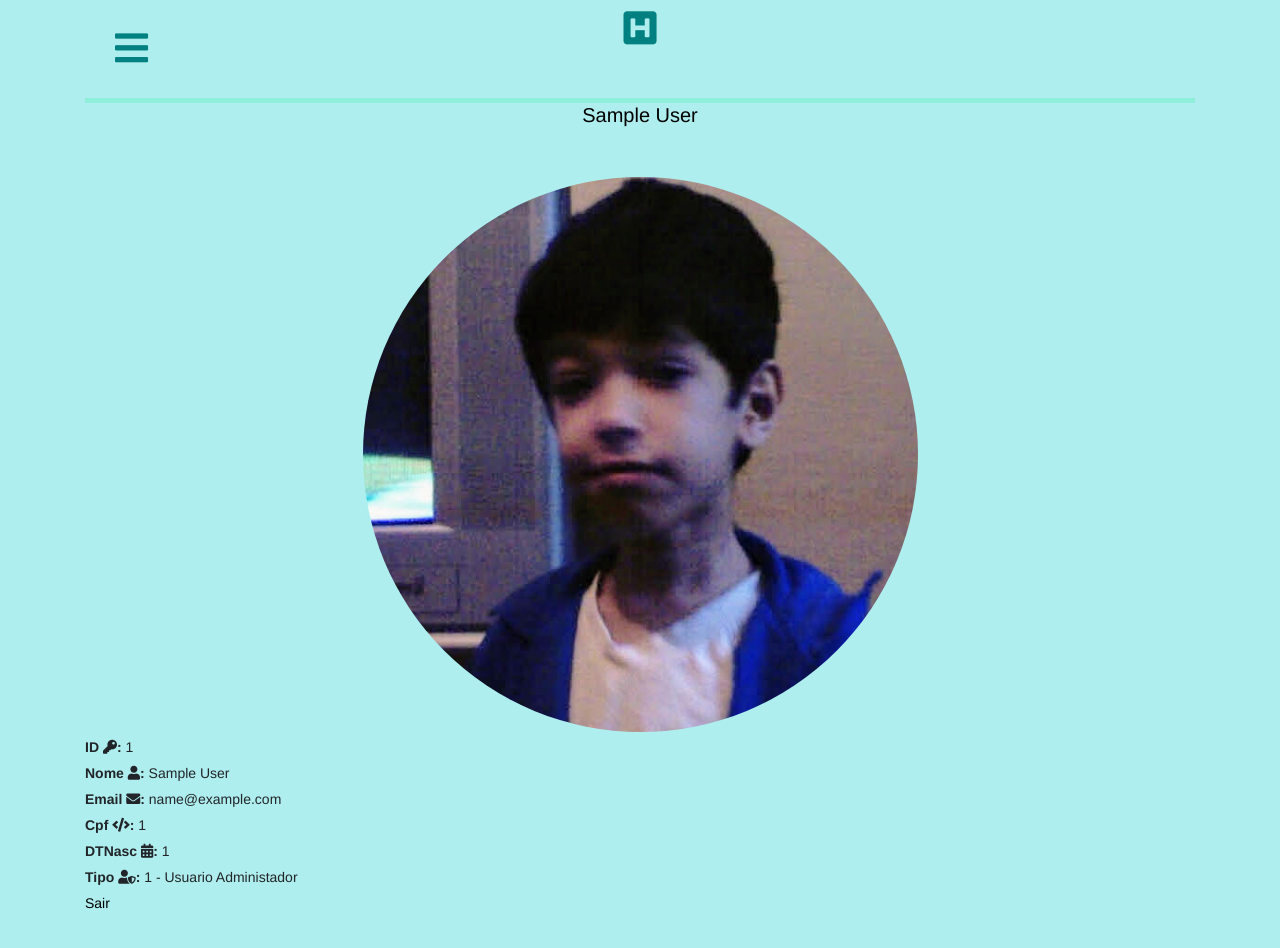
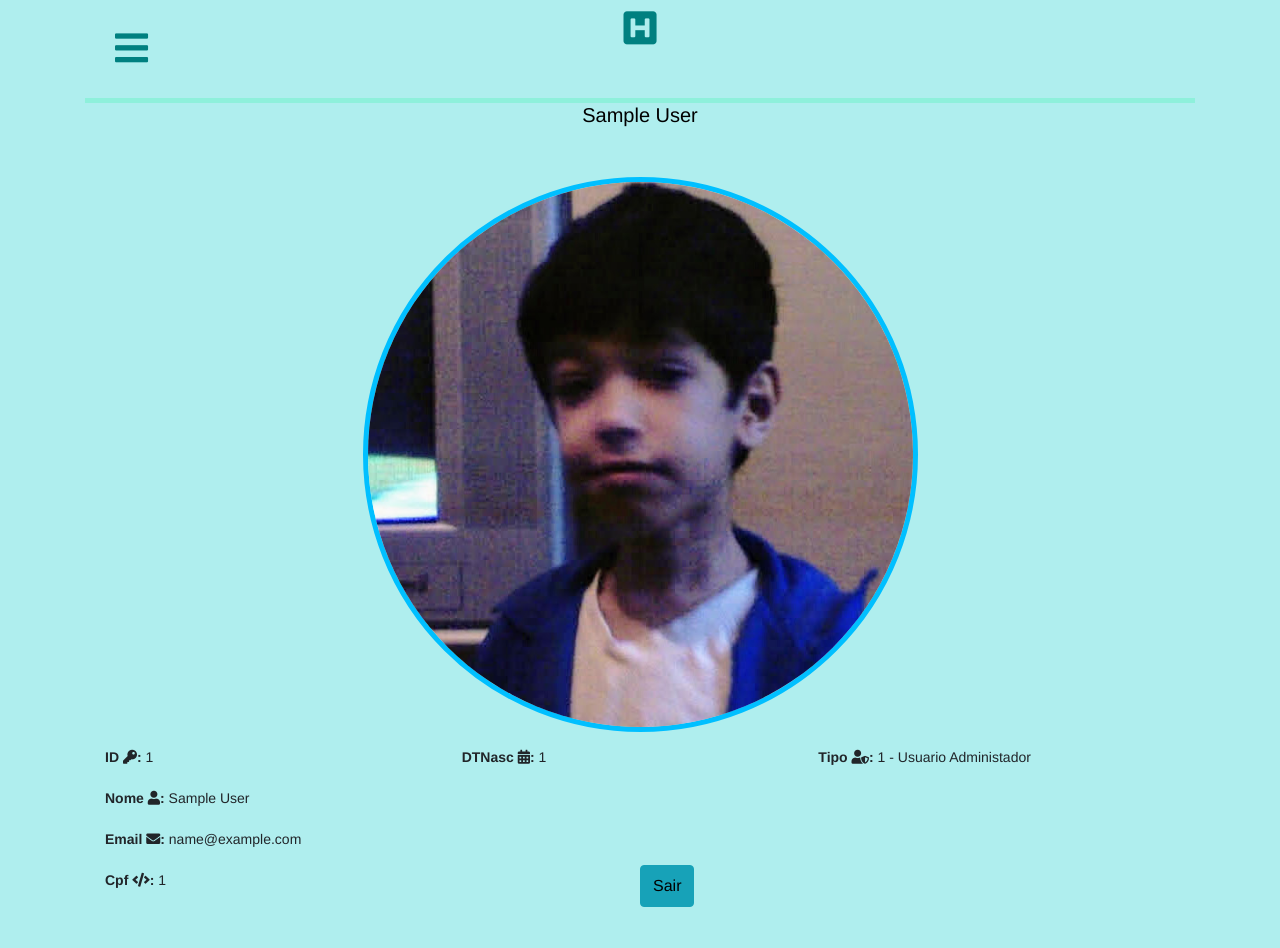
Before and after one commit to dieguesmosken/app-htp-v2.0, a PHP site: page /2021/profile.php in a window 1280 px wide. Shown: the top 948 px of the page. Run offline with PHP 8.4, Linux system fonts and the light colour scheme; the visitor is signed in with stand-in values (Sample User, id 1); some libraries are stand-ins or nearby versions.

Commit message:
add bootstrap on profile

```diff
--- a/View/profile.php
+++ b/View/profile.php
@@ -81,25 +81,34 @@ if(!empty($_SESSION['id'])){
 
                     <div class="personal1"><?php
                     if($_SESSION['id'] == 1){
-                        echo "<br><img src='../img/User/matheus.png' class='img_user' width='50%' height='50%' alt='User_Avatar'>";
+                        echo "<br><img src='../img/User/matheus.png' class='img_personal1' width='50%' height='50%' alt='User_Avatar'>";
                     }
 
                     else if($_SESSION['id'] == 3){
-                        echo "<br><img src='../img/User/bruno.png' class='img_user' width='50%' height='50%' alt='User_Avatar'>";
+                        echo "<br><img src='../img/User/bruno.png' class='img_personal1' width='50%' height='50%' alt='User_Avatar'>";
                     }else{
-                        echo "<br><img src='../img/User/empty.png' class='img_user' width='50%' height='50%' alt='User_Avatar_Empty'>";
+                        echo "<br><img src='../img/User/empty.png' class='img_personal1' width='50%' height='50%' alt='User_Avatar_Empty'>";
                     }
-
-                    echo "</div>";
-                echo "<ul>";
+                    ?>
+                    </div>
+                    <ul>
 
 
+                        <div class="container">
+                            <div class="row">
+                                <div class="col">
+                                    <?php
                         echo "<li><p><b>ID <i class='fas fa-key'></i>: </b>".$_SESSION['id']."</p></li>";
-                    echo "<li><p><b>Nome <i class='fas fa-user'></i>: </b>".$_SESSION['nome']."</p></li>";
-                    echo "<li><p><b>Email <i class='fas fa-envelope'></i>: </b>".$_SESSION['email']."</p></li>";
-                    echo "<li><p><b>Cpf <i class='fas fa-code'></i>: </b>".$_SESSION['cpf_usr']."</p></li>";
+                        ?>
+                                </div>
+
+                                <div class="col">
+                                    <?php
                         echo "<li><p><b>DTNasc <i class='fas fa-calendar-alt'></i>: </b>".$_SESSION['dtnasc']."</p></li>";
-
+                        ?>
+                                </div>
+                                <div class="col">
+                                    <?php
                         if($_SESSION['tipousr'] == 1){
                             echo "<li><p><b>Tipo <i class='fas fa-user-shield'></i>: </b>".$_SESSION['tipousr']." - Usuario Administador</p></li>";
 
@@ -107,14 +116,45 @@ if(!empty($_SESSION['id'])){
                             echo "<li><p><b>Tipo <i class='fas fa-user-cog'></i>: </b>".$_SESSION['tipousr']." - Usuario Comum</p></li>";
 
                         }
+                        ?>
+                                </div>
+
+                            </div>
+                            <div class="row">
+                                <div class="col">
+                                    <?php
+                        echo "<li><p><b>Nome <i class='fas fa-user'></i>: </b>".$_SESSION['nome']."</p></li>";
+                        ?>
+                                </div>
+
+                            </div>
+                            <div class="row">
+                                <div class="col">
+                                    <?php
+                        echo "<li><p><b>Email <i class='fas fa-envelope'></i>: </b>".$_SESSION['email']."</p></li>";
+                        ?>
+                                </div>
+
+                            </div>
+                            <div class="row">
+                                <div class="col">
+                                    <?php
+                        echo "<li><p><b>Cpf <i class='fas fa-code'></i>: </b>".$_SESSION['cpf_usr']."</p></li>";
+?>
+                                </div>
+                                <div class="col">
+                                    <button type="button" class="btn btn-info"><a href="sair.php">Sair</button>
+                                </div>
+
+                            </div>
+
+                        </div>
 
 
-                    echo "<p><a href='sair.php'>Sair</a></p>";
-
-                echo "</ul>";
+                    </ul>
 
 
-	            ?>
+
 
 
                 </div>
--- a/css/style.css
+++ b/css/style.css
@@ -3,10 +3,7 @@
     margin: 0;
     padding: 0;
 }
-img{
-  text-align: center;
-  border-radius: 50%;
-}
+
 body
 {
   background: black;
@@ -189,6 +186,7 @@ body
   width: 100px;
   background-color: rgba(66, 244, 104, 0.4);
   border:5px solid #00BFFF;
+  border-radius: 50%;
   float: right;
   margin: 0 25px;
 }
@@ -232,3 +230,8 @@ body
   display: block;
   padding: auto;
 }
+.img_personal1{
+  text-align: center;
+  border-radius: 50%;
+  border:5px solid #00BFFF;
+}
```
Also changed, not shown: View/index.php (+18 -5 lines), View/login.php (+16 -2 lines). Lines whose indentation alone changed are shown as unchanged.
